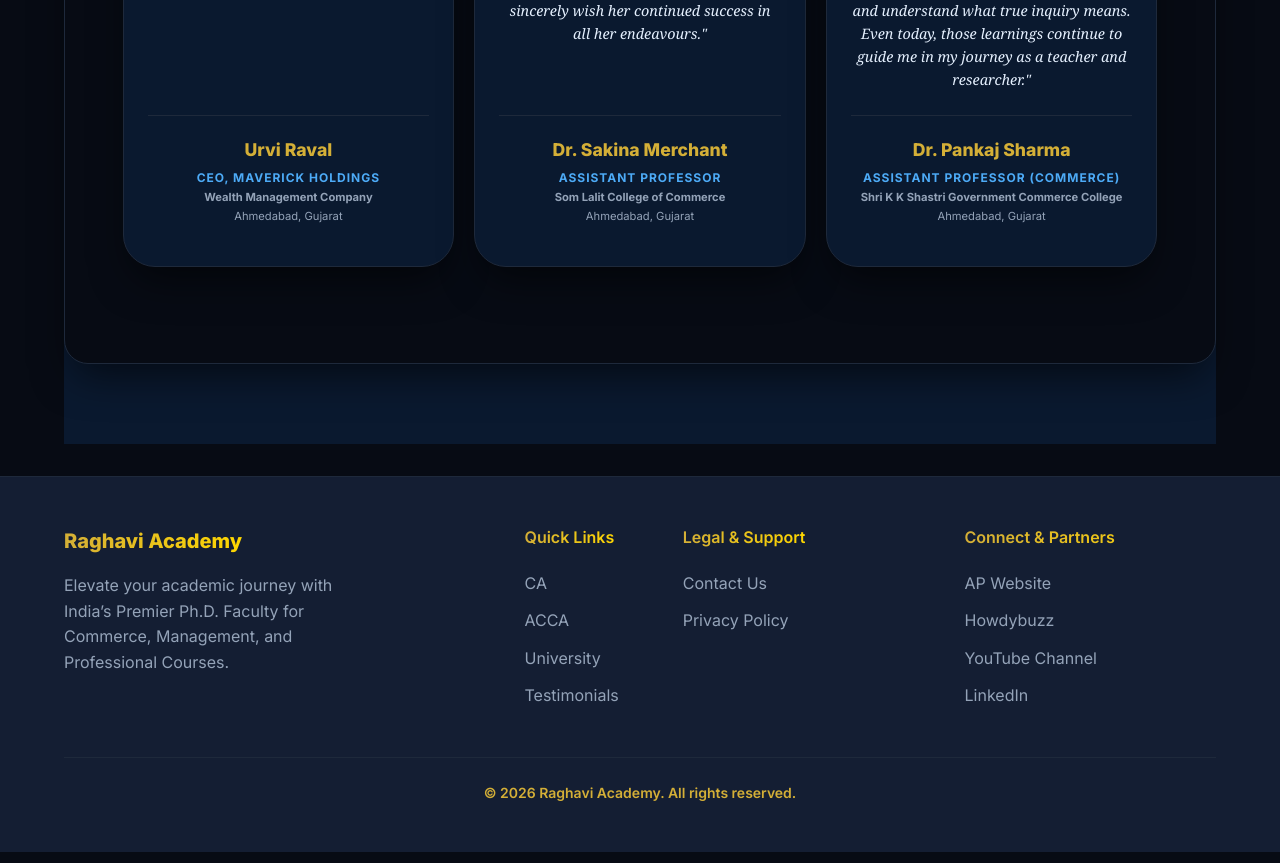
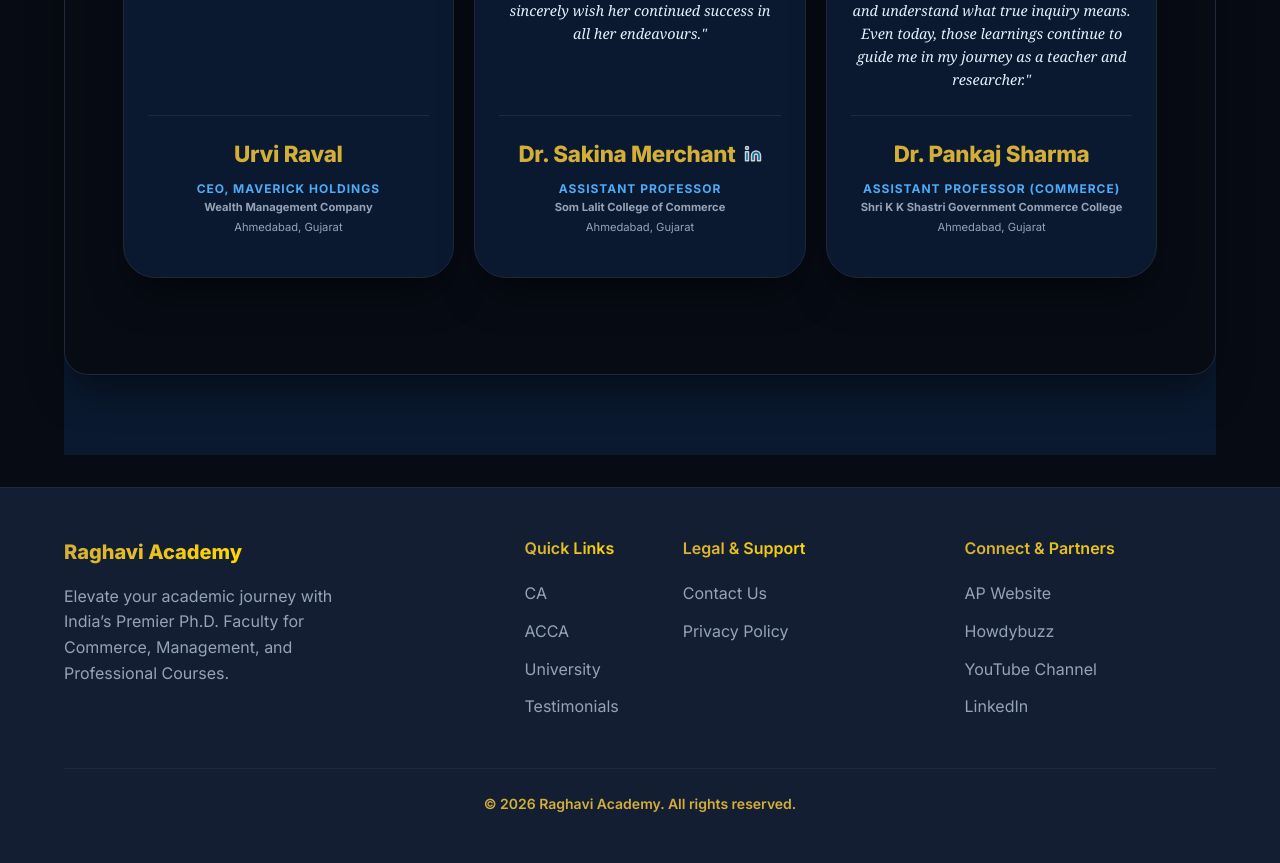
Before and after one commit to NCRaghavi/Raghavi, a React (Vite) app: page / in a window 1280 px wide. Shown: the part 6160-7023 px from the top of the page. Built offline with nearby package versions, Linux system fonts and the light colour scheme.

Commit message:
linked in added

```diff
--- a/src/components/Home.jsx
+++ b/src/components/Home.jsx
@@ -1,6 +1,6 @@
 import React, { useState, useEffect } from 'react';
 import { Link } from 'react-router-dom';
-import { ArrowRight, BookOpen, GraduationCap, Download, Globe, PieChart, TrendingUp, Landmark, Star, Quote, Play, ChevronLeft, ChevronRight, Users } from 'lucide-react';
+import { ArrowRight, BookOpen, GraduationCap, Download, Globe, PieChart, TrendingUp, Landmark, Star, Quote, Play, ChevronLeft, ChevronRight, Users, Linkedin } from 'lucide-react';
 import { testimonialsData } from '../data/testimonials';
 
 const TestimonialSlider = () => {
@@ -143,12 +143,29 @@
             {/* 4. Signature - FIXED COLORS */}
             <div style={{ width: '100%', paddingTop: '1.25rem', borderTop: '1px solid var(--border-color)' }}>
               <h4 style={{
+                fontWeight: 800,
                 color: '#D4AF37',
-                fontSize: '1.1rem',
-                fontWeight: 800,
-                marginBottom: '0.2rem'
+                fontSize: '1.4rem',
+                marginBottom: '0.4rem',
+                letterSpacing: '-0.3px',
+                display: 'flex',
+                alignItems: 'center',
+                justifyContent: 'center',
+                gap: '0.5rem'
               }}>
                 {testimonial.name}
+                {testimonial.linkedin && (
+                  <a
+                    href={testimonial.linkedin}
+                    target="_blank"
+                    rel="noopener noreferrer"
+                    style={{ color: '#0077B5', opacity: 0.8, display: 'flex', transition: 'opacity 0.2s' }}
+                    onMouseOver={(e) => e.currentTarget.style.opacity = '1'}
+                    onMouseOut={(e) => e.currentTarget.style.opacity = '0.8'}
+                  >
+                    <Linkedin size={18} fill="#0077B5" color="white" />
+                  </a>
+                )}
               </h4>
               <p style={{
                 color: '#4dabf7',
--- a/src/components/TestimonialsPage.jsx
+++ b/src/components/TestimonialsPage.jsx
@@ -1,5 +1,5 @@
 import React, { useState } from 'react';
-import { Star, GraduationCap, BookOpen, Users } from 'lucide-react';
+import { Star, GraduationCap, BookOpen, Users, Linkedin } from 'lucide-react';
 import { testimonialsData } from '../data/testimonials';
 
 export default function TestimonialsPage() {
@@ -154,9 +154,25 @@
                     color: '#D4AF37',
                     fontSize: '1.2rem',
                     marginBottom: '0.4rem',
-                    letterSpacing: '-0.3px'
+                    letterSpacing: '-0.3px',
+                    display: 'flex',
+                    alignItems: 'center',
+                    justifyContent: 'center',
+                    gap: '0.5rem'
                   }}>
                     {testimonial.name}
+                    {testimonial.linkedin && (
+                      <a
+                        href={testimonial.linkedin}
+                        target="_blank"
+                        rel="noopener noreferrer"
+                        style={{ color: '#0077B5', opacity: 0.8, display: 'flex', transition: 'opacity 0.2s' }}
+                        onMouseOver={(e) => e.currentTarget.style.opacity = '1'}
+                        onMouseOut={(e) => e.currentTarget.style.opacity = '0.8'}
+                      >
+                        <Linkedin size={18} fill="#0077B5" color="white" />
+                      </a>
+                    )}
                   </h4>
                   <div style={{ display: 'flex', flexDirection: 'column', gap: '0.2rem' }}>
                     <p style={{
--- a/src/data/testimonials.js
+++ b/src/data/testimonials.js
@@ -98,6 +98,7 @@
       location: "Vadodara, Gujarat",
       institution: "Alumni - School of Commerce, Gujarat University",
       image: "/images/testimonials/sushil.png",
+      linkedin: "https://www.linkedin.com/in/dr-sushil-parmar-8493b01b3/",
       text: "I acknowledge and appreciate the valuable assistance of Dr. Raghavi during my PhD programme. She noteworthily contributed to the progress of my doctoral work in terms of consistent academic and research support. She demonstrated professionalism, analytical competence, and a sincere commitment to research helping me to achieve the milestone. Her timely assistance and constructive inputs were appreciable and supported the successful completion of my PhD.",
       stars: 5,
       category: "scholar",
@@ -111,6 +112,7 @@
       location: "Ahmedabad, Gujarat",
       institution: "Alumni - School of Commerce, Gujarat University",
       image: "/images/testimonials/sakina.jpeg",
+      linkedin: "https://www.linkedin.com/in/dr-sakina-merchant-bb6720a6/",
       text: "Dr. Raghavi was a senior JRF during my Ph.D. under Dr. Bharti Pathak at the School of Commerce. (2017-2021). Her patient guidance, especially during my first research paper presentation and publication, helped me understand the nuances of academic research with clarity and confidence. I appreciate her deep commitment to research and academics. I sincerely wish her continued success in all her endeavours.",
       stars: 5,
       category: "scholar",
@@ -124,6 +126,7 @@
       location: "Barwala, Botad, Gujarat, India",
       institution: "Alumni - School of Commerce, Gujarat University",
       image: "/images/testimonials/pragnesh.png",
+      linkedin: "https://www.linkedin.com/in/pragnesh-dalwadi-b1a259113/",
       text: "Dr. Raghavi's mentorship during my Ph.D. was instrumental in shaping both my research perspective and academic discipline. Her constant encouragement and insightful guidance not only strengthened my work but also built the foundation of my professional journey.",
       stars: 5,
       category: "scholar",
@@ -137,6 +140,7 @@
       location: "Ahmedabad, Gujarat",
       institution: "Alumni - School of Commerce, Gujarat University",
       image: "/images/testimonials/pankaj.png",
+      linkedin: "https://www.linkedin.com/in/pankaj-sharma-734527113/",
       text: "Dr. Raghavi's classes gave me more than just conceptual clarity. They shaped how I think, learn, and carry myself professionally. Her disciplined approach, professionalism, and engaging teaching style left a deep and lasting impact on me. Beyond the classroom, her guidance in research helped me take my very first meaningful steps into the academic world and understand what true inquiry means. Even today, those learnings continue to guide me in my journey as a teacher and researcher.",
       stars: 5,
       category: "scholar",
@@ -150,6 +154,7 @@
       location: "Ahmedabad, Gujarat",
       institution: "Alumni - School of Commerce, Gujarat University",
       image: "/images/testimonials/aamena.jpeg",
+      linkedin: "https://www.linkedin.com/in/amena-saiyed-b7100212b/",
       text: "Dr. Raghavi’s strong academic insight and research acumen made her a remarkable colleague during my PhD years. The resources and perspectives she shared contributed meaningfully to my scholarly development. I truly value the professional camaraderie we shared.",
       stars: 5,
       category: "scholar",
@@ -163,6 +168,7 @@
       location: "Ahmedabad, Gujarat",
       institution: "Alumni - School of Commerce, Gujarat University",
       image: "/images/testimonials/komalraval.png",
+      linkedin: "https://www.linkedin.com/in/dr-komal-raval-287270119/",
       text: "Dr. Raghavi's support during my Ph.D. truly made a big difference in my journey. Her guidance during my Ph.D. was instrumental in shaping my academic and professional journey. Her constant encouragement, insightful feedback, and unwavering support helped me develop confidence and clarity in my research work, which continues to influence my career today.",
       stars: 5,
       category: "scholar",
@@ -176,6 +182,7 @@
       location: "Rajasthan, India",
       institution: "Alumni - School of Commerce, Gujarat University",
       image: "/images/testimonials/rupam.jpeg",
+      linkedin: "https://www.linkedin.com/in/dr-rupam-soni-20383277/",
       text: "Dr. Raghavi's mentorship throughout my doctoral studies was foundational to my growth. The clarity and confidence I gained through her insightful feedback and steady support remain the cornerstone of my professional practice today.",
       stars: 5,
       category: "scholar",
```
